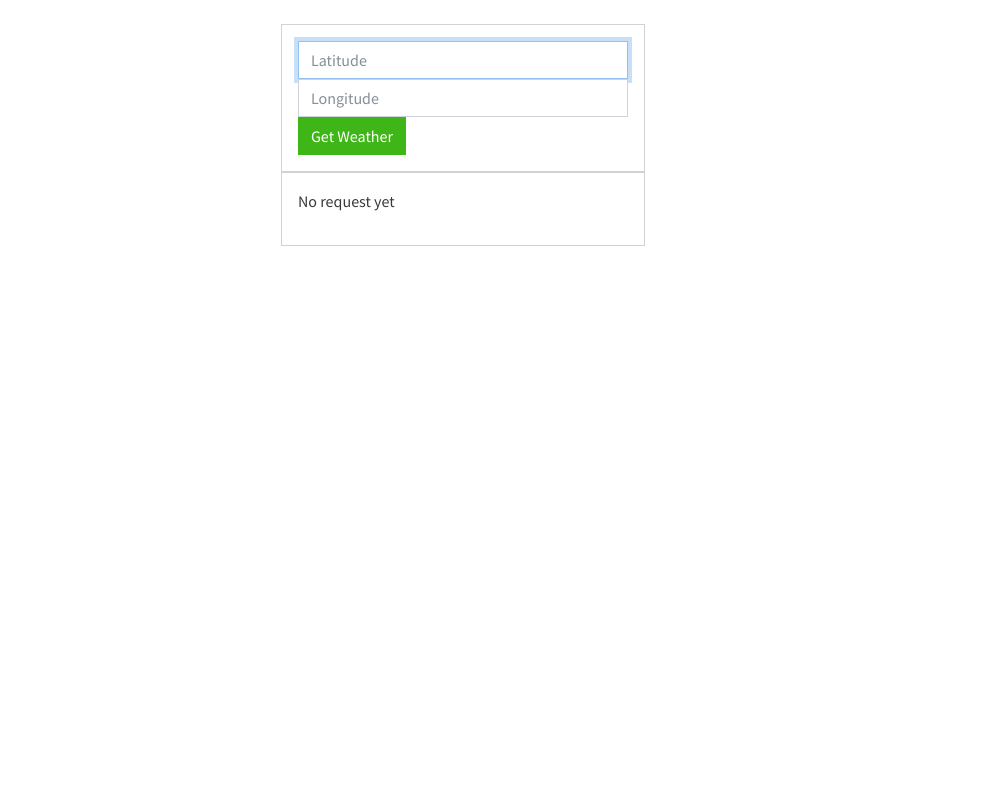
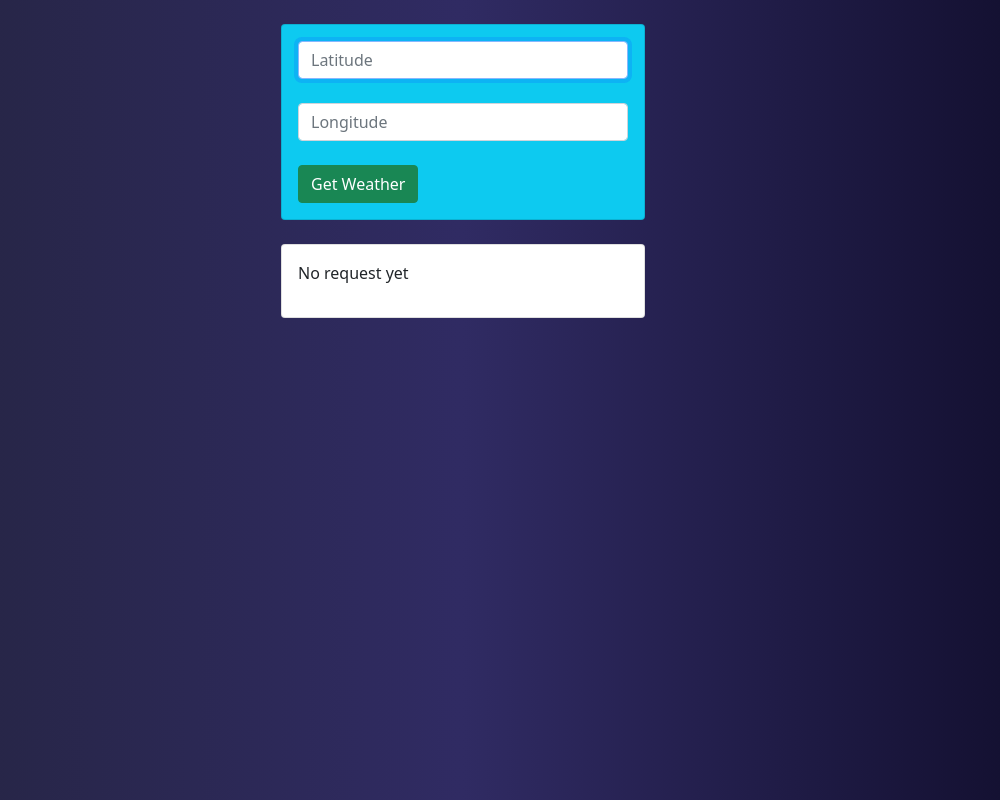
Before and after one commit to JorgeMasson/weather-app, a React app: page / in a window 1280 px wide. Shown: the whole page, without its empty margins (177-1177 px from the left). Built offline with nearby package versions, Linux system fonts and the light colour scheme.

Commit message:
Fondo agregado

```diff
--- a/src/app/components/weatherForm.js
+++ b/src/app/components/weatherForm.js
@@ -1,12 +1,12 @@
 import React from "react";
 
 const WeatherForm = props => (
-    <div className="card card-body">
+    <div className="card card-body bg-info mb-4">
         <form onSubmit={props.getWeather}>
-            <div className="form-group">
+            <div className="form-group mb-4">
                 <input type="text" name ="latitude" placeholder="Latitude" className="form-control" autoFocus />
             </div>
-            <div>
+            <div className="form-group mb-4">
                 <input type="text" name="longitude" placeholder="Longitude" className="form-control" />
             </div>
             <button className="btn btn-success btn-block">
--- a/src/app/components/weatherInfo.js
+++ b/src/app/components/weatherInfo.js
@@ -2,7 +2,7 @@ import React from "react";
 
 const WeatherInfo = props => {
 
-    //console.log(props)
+    console.log(props)
 
     return (
 
@@ -15,7 +15,7 @@ const WeatherInfo = props => {
             }
             {
                 props.temperature ?
-                    <div className="card card-body">
+                    <div className="card card-body text-white bg-success">
                         <p>
                             Coordinates: {props.latitude}, {props.longitude}
                         </p>
--- a/src/app/index.css
+++ b/src/app/index.css
@@ -0,0 +1,6 @@
+body {
+    background: #0f0c29;  /* fallback for old browsers */
+    background: -webkit-linear-gradient(to right, #24243e, #302b63, #0f0c29);  /* Chrome 10-25, Safari 5.1-6 */
+    background: linear-gradient(to right, #24243e, #302b63, #0f0c29); /* W3C, IE 10+/ Edge, Firefox 16+, Chrome 26+, Opera 12+, Safari 7+ */
+
+}
--- a/src/index.html
+++ b/src/index.html
@@ -4,8 +4,9 @@
     <meta charset="UTF-8">
     <meta http-equiv="X-UA-Compatible" content="IE=edge">
     <meta name="viewport" content="width=device-width, initial-scale=1.0">
-    <title>CREATE REACT APP</title>
-    <link rel="stylesheet" href="https://bootswatch.com/5/cosmo/bootstrap.min.css">
+    <title>WEATHER APP</title>
+    <link href="https://cdn.jsdelivr.net/npm/bootstrap@5.1.1/dist/css/bootstrap.min.css" rel="stylesheet" integrity="sha384-F3w7mX95PdgyTmZZMECAngseQB83DfGTowi0iMjiWaeVhAn4FJkqJByhZMI3AhiU" crossorigin="anonymous">
+    <!--<link rel="stylesheet" href="https://bootswatch.com/5/cosmo/bootstrap.min.css">-->
 </head>
 <body>
 
```
Also changed, not shown: build/bundle.css, build/index.html, 1 other file.
